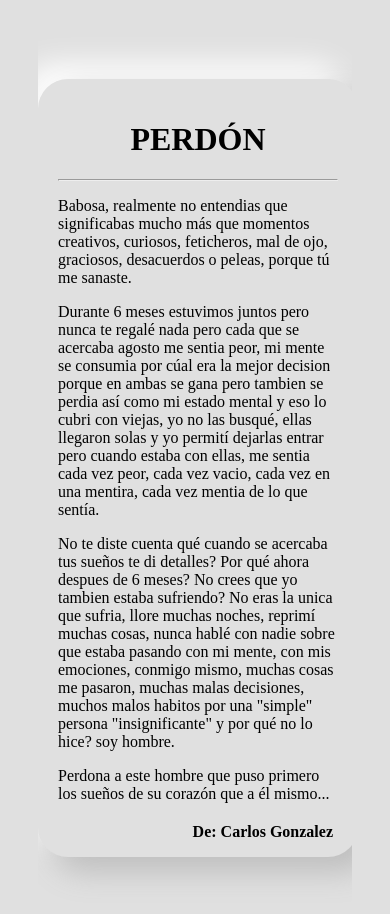
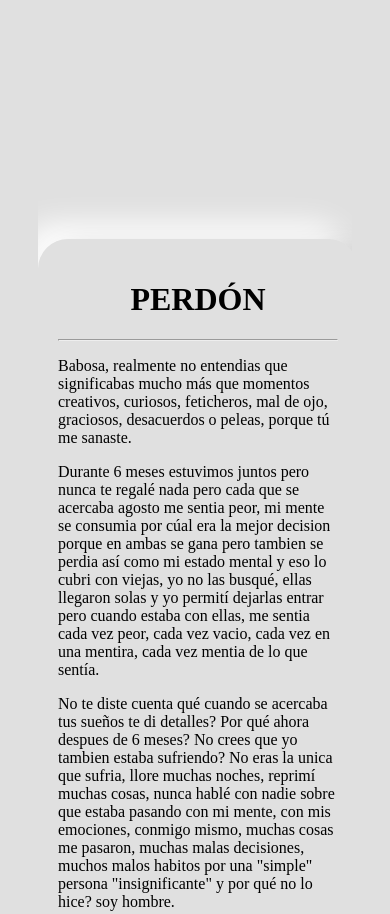
Before and after one commit to CarlosG-ctrl/perdoname, a plain HTML site: page index.html in a window 390 px wide. Shown: the part 190-1104 px from the top of the page. Drawn offline with Linux system fonts and the light colour scheme; a web font is replaced by a local one.

Commit message:
Update style.css

```diff
--- a/style.css
+++ b/style.css
@@ -30,7 +30,7 @@ body{
     place-items: center;
     overflow: hidden;
     width: auto;
-    height: 80pc;
+    height: 100pc;
 }
     .card1 {
         width: 280px;
```
